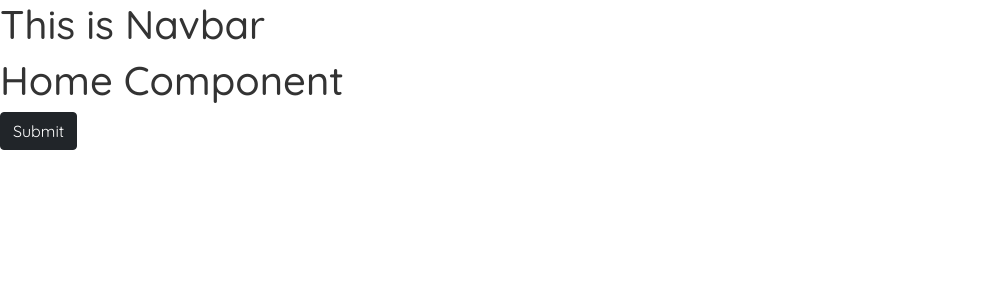
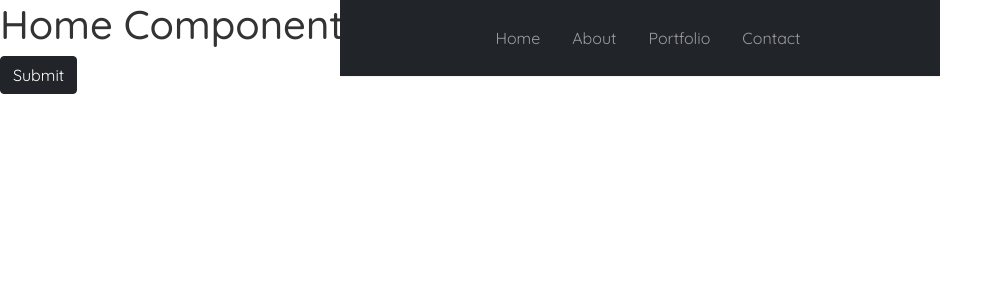
Before and after one commit to Dragontalker/react-developer-portfolio, a React (Create React App) app: page / in a window 1280 px wide. Shown: the top 300 px of the page, without its empty margins (0-1003 px from the left). Built offline with nearby package versions, Linux system fonts and the light colour scheme.

Commit message:
Added a navbar that appears on every page.

```diff
--- a/src/components/Navbar.js
+++ b/src/components/Navbar.js
@@ -1,8 +1,26 @@
 const Navbar = () => {
     return (
-        <div>
-            <h1>This is Navbar</h1>
-        </div>
+        <nav className="navbar navbar-expand-lg navbar-dark bg-dark fixed-top">
+              <button className="navbar-toggler" type="button" data-bs-toggle="collapse" data-bs-target="#navbarNav" aria-controls="navbarNav" aria-expanded="false" aria-label="Toggle navigation">
+                <span className="navbar-toggler-icon"></span>
+              </button>
+              <div className="collapse navbar-collapse" id="navbarNav">
+                <ul className="navbar-nav mx-auto">
+                    <li className="nav-item">
+                        <a className="nav-link" href="#homeTitle">Home</a>
+                    </li>
+                    <li className="nav-item">
+                        <a className="nav-link" href="#aboutTitle">About</a>
+                    </li>
+                    <li className="nav-item">
+                        <a className="nav-link" href="#portfolioTitle">Portfolio</a>
+                    </li>
+                    <li className="nav-item">
+                        <a className="nav-link" href="#contactTitle">Contact</a>
+                    </li>
+                </ul>
+            </div>
+        </nav>
     )
 };
 
```
